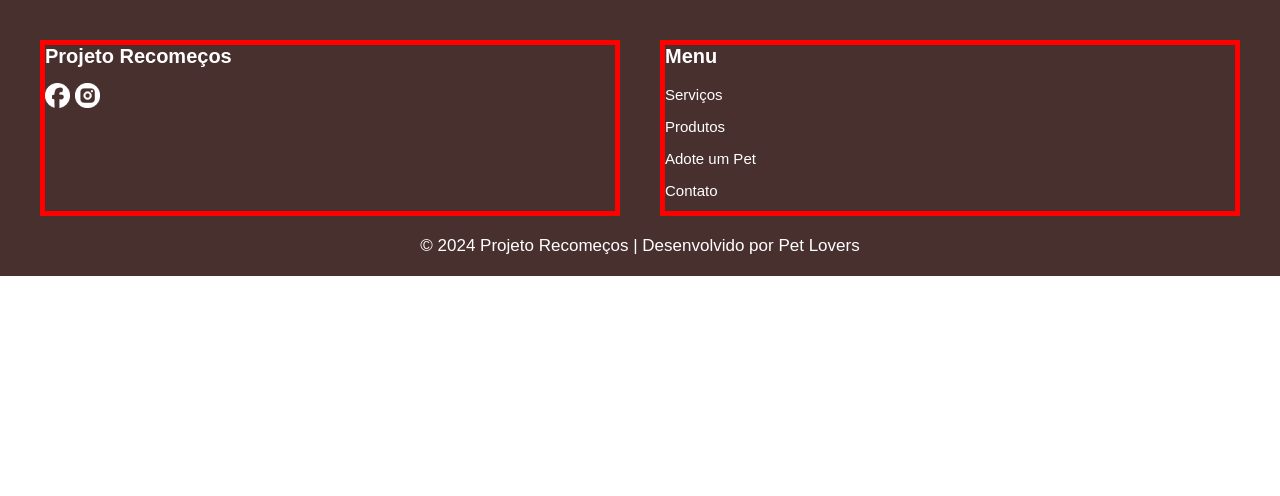
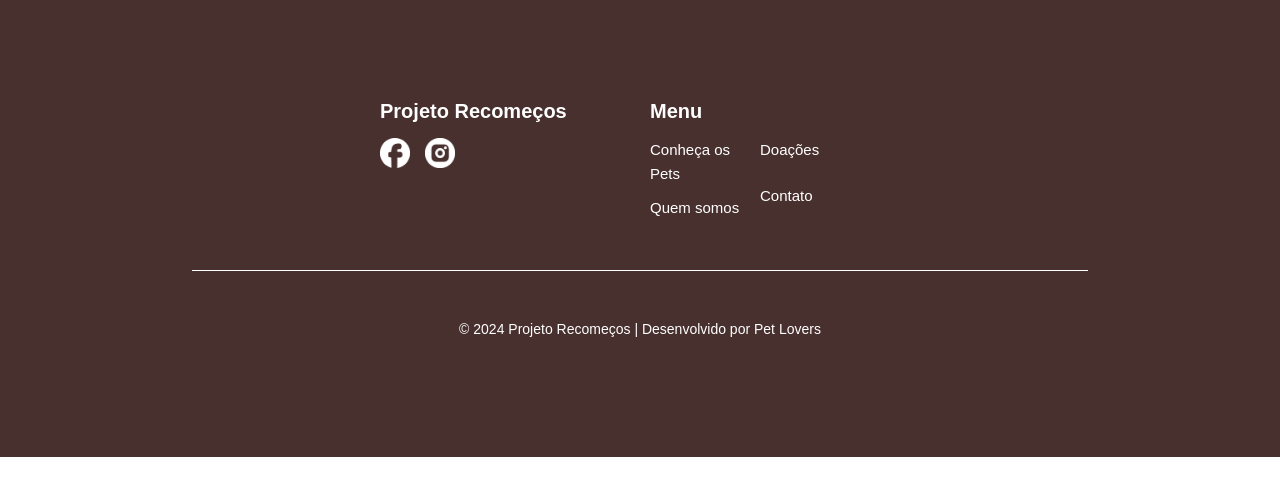
Before and after one commit to ThiagoRAlmeida2/ProjetoONG, a PHP site: page /Componentes/footer.php in a window 1280 px wide. Shown: the top 496 px of the page. Run offline with PHP 8.4, Linux system fonts and the light colour scheme.

Commit message:
mais ajustes no componente do footer

```diff
--- a/src/Componentes/footer.php
+++ b/src/Componentes/footer.php
@@ -21,16 +21,25 @@
                 <div>
                     <h2>Menu</h2>
 
-                    <ul>
-                        <li><a href="#">Serviços</a></li>
-                        <li><a href="#">Produtos</a></li>
-                        <li><a href="#">Adote um Pet</a></li>
-                        <li><a href="#">Contato</a></li>
-                    </ul>
+                    <div>
+                        <ul>
+                            <li onclick="pets()">Conheça os Pets</li>
+
+                            <li onclick="quemSomos()">Quem somos</li>
+                        </ul>
+
+                        <ul>
+                            <li onclick="doacao()">Doações</li>
+
+                            <li onclick="contatos()"> Contato</li>
+                        </ul>
+                    </div>
                 </div>
             </section>
 
-            <section id="bottom">
+            <hr>
+
+            <section>
                 <p>&copy; 2024 Projeto Recomeços | Desenvolvido por Pet Lovers</p>
             </section>
         </footer>
--- a/src/css/footer.css
+++ b/src/css/footer.css
@@ -2,7 +2,11 @@ footer {
     background-color: #48302E;
     color: #fff;
 
-    padding: 20px 0;
+    align-items: center;
+    justify-items: center;
+    justify-content: center;
+
+    padding: 100px 0;
     margin: 0;
     top: 100%;
     bottom: 0;
@@ -11,27 +15,45 @@ footer {
 
 footer section {
     display: flex;
-    justify-content: space-around;
+    justify-content: center;
     flex-wrap: wrap;
-    padding: 0 20px;
+    gap: 20px;
 }
 
 footer section div {
-    border: red solid 5px;
-    justify-content: space-evenly;
-    flex: 1;
-    margin: 20px;
-    min-width: 250px;
+    width: 250px;
+    padding: 0;
 }
 
-footer section div img {
-  width: 25px;
+footer section div:last-child {
+    display: flex;
+    flex-wrap: wrap;
 }
 
 footer section div h2 {
+    padding: 0;
     margin-bottom: 15px;
+
     font-size: 20px;
     font-weight: 600;
+}
+
+footer section div div ul {
+    display: flex;
+    flex-wrap: wrap;
+    gap: 10px;
+
+    list-style: none;
+    margin-right: 10px;
+    width: 40%;
+}
+
+footer section div ul li {
+    display: flex;
+}
+
+footer section div ul li:hover {
+    opacity: 0.8;
 }
 
 footer section div p, footer section div li {
@@ -40,38 +62,39 @@ footer section div p, footer section div li {
     font-size: 15px;
     font-weight: 400;
     line-height: 1.6;
+
+    cursor: pointer;
 }
 
-footer section div ul {
-    list-style: none;
-    padding: 0;
+footer section div img {
+    width: 30px;
+    margin-right: 10px;
+    cursor: pointer;
 }
 
-footer section div ul li {
-    cursor: pointer;
-    margin-bottom: 8px;
-}
-
-
-footer section div ul li a {
-    color: #fff;
-
-    text-decoration: none;
-}
-
-
-footer section div ul li a:hover {
+footer section div img:hover {
     opacity: 0.8;
 }
 
-#bottom section {
+footer hr {
+    border: none;
+    border-top: 1px solid #fff;
+
+    display: flex;
+    flex-direction: column;
+
+    width: 70%;
+    margin: 50px auto 30px auto;
+}
+
+footer section:last-child {
     color: #fff;
 
     text-align: center;
     padding: 20px 0;
 }
 
-#bottom section p {
+footer section:last-child p {
     margin: 0;
     font-size: 14px;
 }
```
